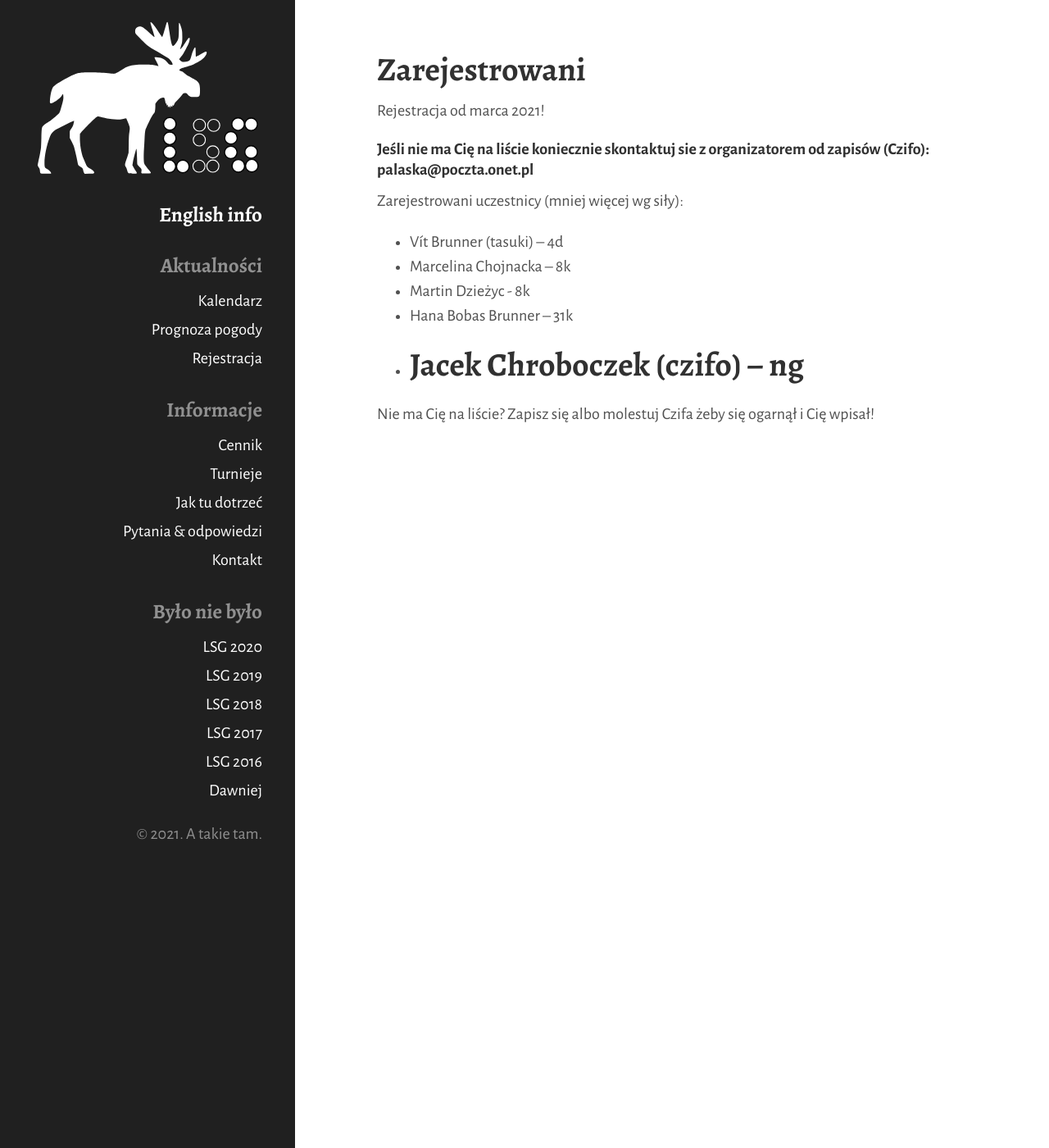
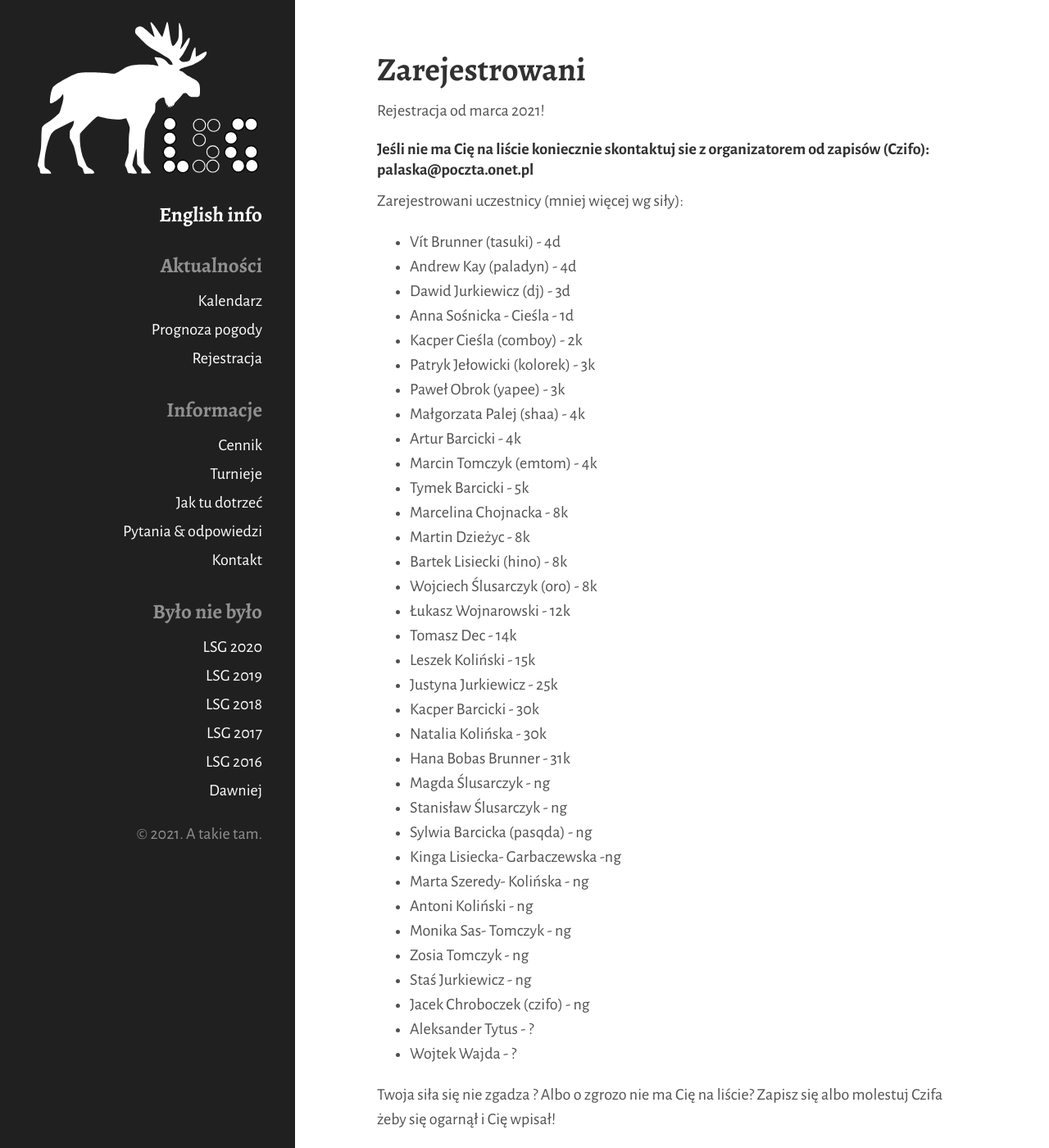
Before and after one commit to tasuki/lsg, a Jekyll site: the page built from zarejestrowani.md, in a window 1280 px wide and 1400 px high. Shown: the whole window at 82% size. Built offline with Jekyll 4.4.1, drawn with Linux system fonts in a browser that asks for light colours; nearby versions of some CDN libraries.

Commit message:
Update zarejestrowani.md

```diff
--- a/zarejestrowani.md
+++ b/zarejestrowani.md
@@ -11,11 +11,40 @@ Rejestracja od marca 2021!
 
 Zarejestrowani uczestnicy (mniej więcej wg siły):
 
-- Vít Brunner (tasuki) -- 4d
-- Marcelina Chojnacka -- 8k
+- Vít Brunner (tasuki) - 4d
+- Andrew Kay (paladyn) - 4d
+- Dawid Jurkiewicz (dj) - 3d
+- Anna Sośnicka - Cieśla - 1d
+- Kacper Cieśla (comboy) - 2k
+- Patryk Jełowicki (kolorek) - 3k
+- Paweł Obrok (yapee) - 3k
+- Małgorzata Palej (shaa) - 4k
+- Artur Barcicki - 4k
+- Marcin Tomczyk (emtom) - 4k
+- Tymek Barcicki - 5k
+- Marcelina Chojnacka - 8k
 - Martin Dzieżyc - 8k
-- Hana Bobas Brunner -- 31k
-- Jacek Chroboczek (czifo) -- ng
--
+- Bartek Lisiecki (hino) - 8k
+- Wojciech Ślusarczyk (oro) - 8k
+- Łukasz Wojnarowski - 12k
+- Tomasz Dec - 14k
+- Leszek Koliński - 15k
+- Justyna Jurkiewicz - 25k
+- Kacper Barcicki - 30k
+- Natalia Kolińska - 30k
+- Hana Bobas Brunner - 31k
+- Magda Ślusarczyk - ng
+- Stanisław Ślusarczyk - ng
+- Sylwia Barcicka (pasqda) - ng
+- Kinga Lisiecka- Garbaczewska -ng
+- Marta Szeredy- Kolińska - ng
+- Antoni Koliński - ng
+- Monika Sas- Tomczyk - ng
+- Zosia Tomczyk - ng
+- Staś Jurkiewicz - ng
+- Jacek Chroboczek (czifo) - ng
+- Aleksander Tytus - ?
+- Wojtek Wajda - ?
 
-Nie ma Cię na liście?  Zapisz się albo molestuj Czifa żeby się ogarnął i Cię wpisał!
+Twoja siła się nie zgadza ?
+Albo o zgrozo nie ma Cię na liście?   Zapisz się albo molestuj Czifa żeby się ogarnął i Cię wpisał!
```
